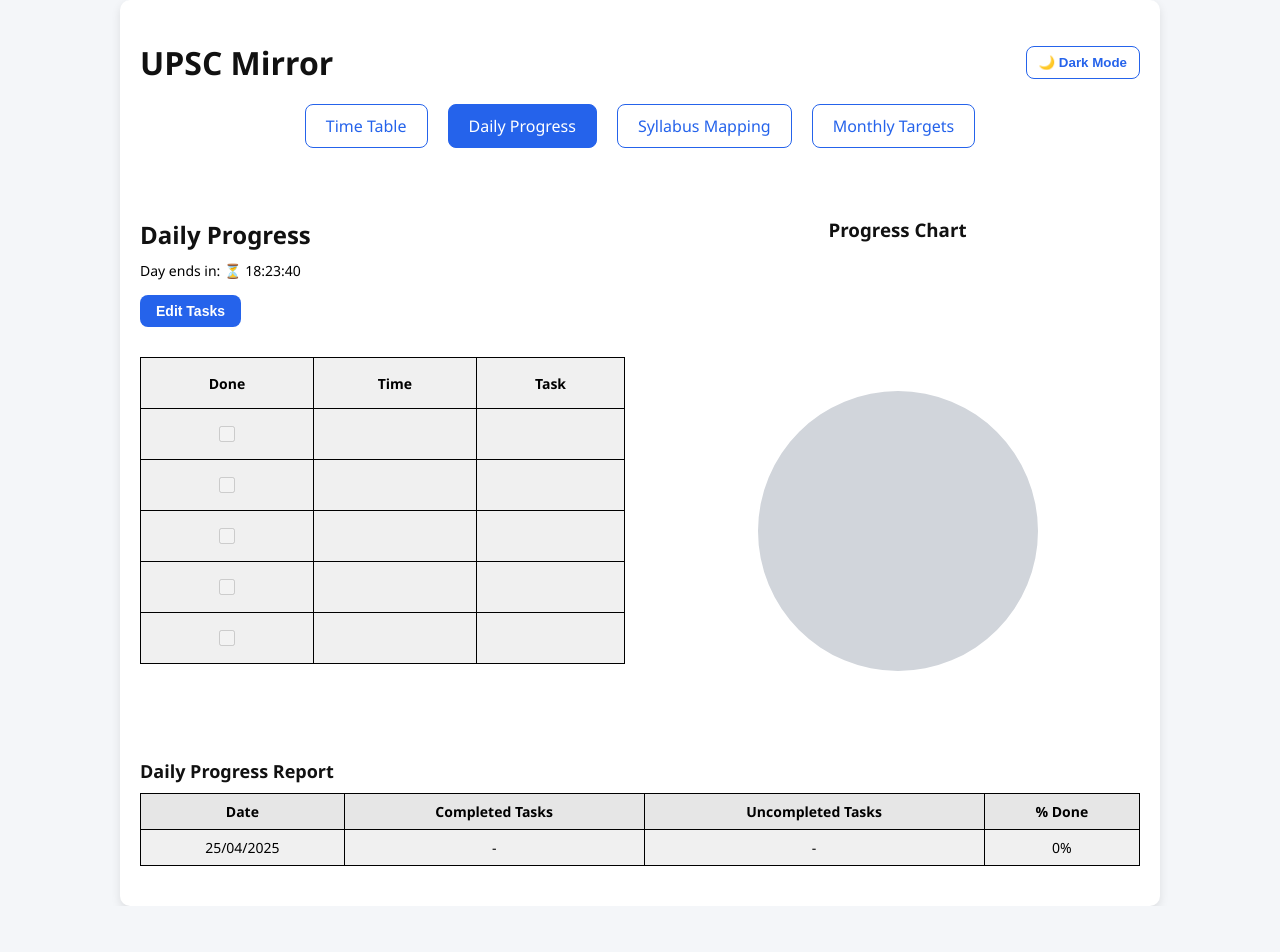
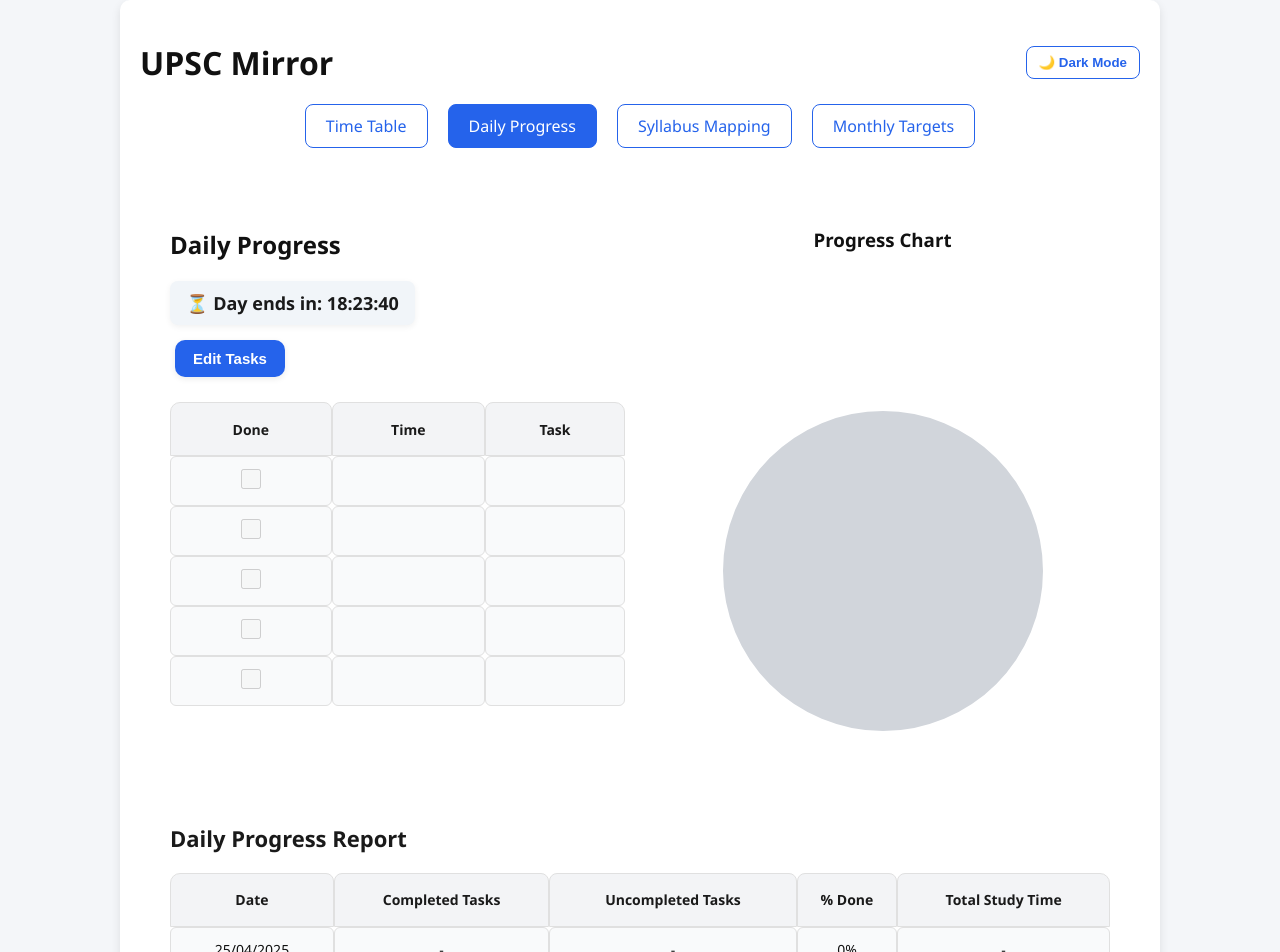
Before and after one commit to AbhinavMaurya0009/UPSC-Dashboard, a React (Create React App) app: page /daily-progress in a window 1280 px wide. Shown: the top 952 px of the page. Before the commit the page ends 906 px from the top, so only its background shows below. Built offline with nearby package versions, Linux system fonts and the light colour scheme.

Commit message:
Initial commit with DailyProgress component and styles

```diff
--- a/src/components/DailyProgress.css
+++ b/src/components/DailyProgress.css
@@ -1,218 +1,273 @@
 :root {
   --bg: #ffffff;
-    --text: #000000;
-    --cell: #f0f0f0;
-    --th: #e6e6e6;
-    --pie-pending: #e2e8f0;
+  --text: #1a1a1a;
+  --cell: #f9fafb;
+  --th: #f3f4f6;
+  --border: #e0e0e0;
   --pie-complete: #2563eb;
+  --pie-pending: #d1d5db;
+  --highlight: #22c55e;
+  --hover-bg: #f3f4f6;
+  --timer-bg: #f1f5f9;
 }
 
 [data-theme='dark'] {
-    --bg: #1e1e2f;
-    --text: #ffffff;
-    --cell: #2a2a3d;
-    --th: #2e2e40;
-    --pie-pending: #4b5563;
+  --bg: #0f172a;
+  --text: #e2e8f0;
+  --cell: #1e293b;
+  --th: #334155;
+  --border: #475569;
   --pie-complete: #3b82f6;
+  --pie-pending: #475569;
+  --highlight: #4ade80;
+  --hover-bg: #1c2a3a;
+  --timer-bg: #1e293b;
 }
 
 body {
   background-color: var(--bg);
   color: var(--text);
+  font-family: 'Inter', 'Segoe UI', sans-serif;
+  margin: 0;
+  padding: 0;
 }
 
+/* Layout */
 .progress-wrapper {
   display: flex;
   flex-direction: column;
   gap: 30px;
-    padding: 20px 0;
+  padding: 30px;
 }
 
 .table-chart-wrapper {
   display: flex;
+  flex-wrap: wrap;
   gap: 30px;
-    flex-wrap: wrap;
   align-items: flex-start;
   justify-content: space-between;
 }
 
-  .table-section {
+.table-section,
+.chart-section {
   flex: 1;
-    min-width: 300px;
+  min-width: 320px;
 }
 
+/* Chart Section Specific */
 .chart-section {
-    flex: 1;
-    min-width: 250px;
+  display: flex;
+  flex-direction: column;
+  align-items: center;
+}
+
+.chart-title {
+  font-size: 22px;
+  font-weight: 600;
+  margin-bottom: 24px;
+  text-align: center;
+}
+
+/* Pie Container & Wrapper */
+.pie-container {
+  width: 100%;
+  max-width: 320px;
+  margin: 0 auto;
+  background: transparent;
+  border-radius: 0;
+  box-shadow: none;
   display: flex;
   flex-direction: column;
   align-items: center;
   justify-content: center;
 }
 
-
-  .reset-button {
-    background-color: #dc2626;
-    color: white;
-    border: none;
-    border-radius: 8px;
-    padding: 8px 14px;
-    font-weight: 500;
-    font-size: 14px;
-    cursor: pointer;
-    transition: background-color 0.2s ease;
-    margin-left: 10px;
-  }
-
-  .reset-button:hover {
-    background-color: #b91c1c;
-  }
-
-  .pie-container {
-    width: 280px;
-    height: 280px;
-    margin-top: 130px;
-    padding: 0px;
-    background-color: transparent;
-    border-radius: 50%;
-    box-shadow: none;
+.pie-wrapper {
+  margin-top: 140px; /* Space between legend and Pie */
+  width: 100%;
   display: flex;
   align-items: center;
   justify-content: center;
 }
 
-  .daily-progress-table {
+.pie-container canvas {
+  max-width: 100%;
+  height: auto;
+}
+
+/* Timer */
+.reverse-timer {
+  background-color: var(--timer-bg);
+  padding: 10px 16px;
+  margin: 10px 0;
+  border-radius: 8px;
+  text-align: center;
+  font-size: 18px;
+  font-weight: 600;
+  color: var(--text);
+  width: fit-content;
+  box-shadow: 0 2px 6px rgba(0, 0, 0, 0.06);
+}
+
+/* Buttons */
+.primary-button,
+.secondary-button,
+.reset-button {
+  border: none;
+  border-radius: 10px;
+  padding: 10px 18px;
+  font-weight: 600;
+  font-size: 15px;
+  cursor: pointer;
+  margin: 5px;
+  box-shadow: 0 2px 6px rgba(0, 0, 0, 0.08);
+  transition: all 0.3s ease;
+}
+
+.primary-button {
+  background-color: var(--pie-complete);
+  color: white;
+}
+
+.primary-button:hover {
+  background-color: #1d4ed8;
+}
+
+.secondary-button {
+  background-color: var(--highlight);
+  color: white;
+}
+
+.secondary-button:hover {
+  background-color: #16a34a;
+}
+
+.reset-button {
+  background-color: #ef4444;
+  color: white;
+}
+
+.reset-button:hover {
+  background-color: #dc2626;
+}
+
+/* Tables */
+.daily-progress-table,
+.report-table {
   width: 100%;
-    border-collapse: collapse;
+  border-collapse: separate;
+  border-spacing: 0;
   margin-top: 20px;
   font-size: 14px;
 }
 
-  .daily-progress-table th {
+.daily-progress-table th,
+.report-table th {
   background-color: var(--th);
   color: var(--text);
   height: 50px;
+  font-weight: 600;
+  border: 1px solid var(--border);
+  border-top-left-radius: 8px;
+  border-top-right-radius: 8px;
 }
 
-  .daily-progress-table th,
-  .daily-progress-table td {
-    border: 1px solid var(--text);
-    text-align: center;
-    vertical-align: middle;
-    height: 50px;
-    padding: 0;
-    background-color: var(--cell);
-    color: var(--text);
+.daily-progress-table th:first-child,
+.report-table th:first-child {
+  border-top-left-radius: 10px;
 }
 
+.daily-progress-table th:last-child,
+.report-table th:last-child {
+  border-top-right-radius: 10px;
+}
+
+.daily-progress-table td,
+.report-table td {
+  border: 1px solid var(--border);
+  text-align: center;
+  padding: 12px 8px;
+  background-color: var(--cell);
+  transition: background-color 0.3s ease, transform 0.2s ease;
+  border-bottom: 1px solid var(--border);
+  border-radius: 6px;
+}
+
+/* Table Row Hover Effect */
+.daily-progress-table tr:hover td,
+.report-table tr:hover td {
+  background-color: var(--hover-bg);
+  transform: translateY(-1px);
+  box-shadow: 0 2px 6px rgba(0, 0, 0, 0.08);
+}
+
+/* Text Inputs */
 input[type="text"] {
   width: 100%;
   height: 100%;
   font-size: 14px;
-    padding: 4px 6px;
+  padding: 8px;
   box-sizing: border-box;
   text-align: center;
-    vertical-align: middle;
-    border: none;
   background-color: transparent;
   color: var(--text);
+  border: none;
+  outline: none;
+  border-radius: 6px;
+  transition: background-color 0.2s, box-shadow 0.2s;
 }
 
+input[type="text"]:focus {
+  background-color: var(--cell);
+  box-shadow: 0 0 0 2px var(--highlight);
+}
+
+/* Static Text */
 .static-text {
   width: 100%;
   height: 100%;
   display: flex;
   justify-content: center;
   align-items: center;
-    color: var(--text);
 }
 
+/* Checkbox */
 input[type="checkbox"] {
-    width: 16px;
-    height: 16px;
-    display: block;
+  width: 20px;
+  height: 20px;
   margin: auto;
+  cursor: pointer;
   accent-color: var(--pie-complete);
 }
 
-  .primary-button {
-    background-color: #2563eb;
-    color: white;
-    border: none;
-    border-radius: 8px;
-    padding: 8px 16px;
-    font-weight: 600;
-    font-size: 14px;
-    cursor: pointer;
-    transition: background-color 0.2s ease;
-    margin-bottom: 10px;
-  }
-
-  .primary-button:hover {
-    background-color: #1e4ed8;
-  }
-
-  .secondary-button {
-    background-color: #38a169;
-    color: white;
-    border: none;
-    border-radius: 8px;
-    padding: 8px 14px;
-    font-weight: 500;
-    font-size: 14px;
-    cursor: pointer;
-    transition: background-color 0.2s ease;
-    margin-left: 10px;
-  }
-
-  .secondary-button:hover {
-    background-color: #2f855a;
-  }
-
+/* Delete Button */
 .delete-button {
   background: transparent;
   border: none;
   font-size: 18px;
   cursor: pointer;
   color: var(--text);
+  transition: color 0.2s ease;
 }
 
 .delete-button:hover {
-    color: red;
+  color: var(--highlight);
 }
 
+/* Report Section */
 .report-section {
   width: 100%;
   margin-top: 40px;
 }
 
 .report-section h3 {
-    font-size: 18px;
-    margin-bottom: 10px;
-  }
-
-  .report-table {
-    width: 100%;
-    border-collapse: collapse;
-    font-size: 14px;
-  }
-
-  .report-table th,
-  .report-table td {
-    border: 1px solid var(--text);
-    padding: 8px;
-    text-align: center;
-    background-color: var(--cell);
+  font-size: 22px;
+  margin-bottom: 20px;
+  font-weight: bold;
   color: var(--text);
 }
 
-  .report-table th {
-    background-color: var(--th);
+.highlight-time {
+  font-weight: bold;
+  color: var(--highlight);
 }
-
-  .reverse-timer {
-    font-size: 14px;
-    color: var(--text);
-    margin-top: -10px;
-    margin-bottom: 15px;
-  }
--- a/src/components/DailyProgress.js
+++ b/src/components/DailyProgress.js
@@ -5,26 +5,54 @@ import { Chart as ChartJS, ArcElement, Tooltip, Legend } from 'chart.js';
 
 ChartJS.register(ArcElement, Tooltip, Legend);
 
+const parseTimeToMinutes = (timeStr) => {
+  if (!timeStr) return 0;
+
+  const cleaned = timeStr.trim().toLowerCase();
+
+  const rangeMatch = cleaned.match(/^(\d{1,2})(?::(\d{2}))?-(\d{1,2})(?::(\d{2}))?$/);
+  if (rangeMatch) {
+    const startHour = parseInt(rangeMatch[1], 10);
+    const startMin = parseInt(rangeMatch[2] || '0', 10);
+    const endHour = parseInt(rangeMatch[3], 10);
+    const endMin = parseInt(rangeMatch[4] || '0', 10);
+    const startTotal = startHour * 60 + startMin;
+    const endTotal = endHour * 60 + endMin;
+    return Math.max(endTotal - startTotal, 0);
+  }
+
+  const hrMinMatch = cleaned.match(/^(\d+)\s*h(?:\s*(\d+)\s*m)?$/);
+  if (hrMinMatch) {
+    const hours = parseInt(hrMinMatch[1], 10);
+    const minutes = hrMinMatch[2] ? parseInt(hrMinMatch[2], 10) : 0;
+    return hours * 60 + minutes;
+  }
+
+  const minOnlyMatch = cleaned.match(/^(\d+)\s*m$/);
+  if (minOnlyMatch) return parseInt(minOnlyMatch[1], 10);
+
+  const colonMatch = cleaned.match(/^(\d{1,2}):(\d{2})$/);
+  if (colonMatch) {
+    const hours = parseInt(colonMatch[1], 10);
+    const minutes = parseInt(colonMatch[2], 10);
+    return hours * 60 + minutes;
+  }
+
+  if (!isNaN(Number(cleaned))) return Number(cleaned);
+
+  return 0;
+};
+
 const DailyProgress = () => {
   const [editMode, setEditMode] = useState(false);
-
   const [rows, setRows] = useState(() => {
     const saved = localStorage.getItem('dailyProgressRows');
-    return saved
-      ? JSON.parse(saved)
-      : Array.from({ length: 5 }, (_, i) => ({
-          id: i + 1,
-          time: '',
-          task: '',
-          completed: false
-        }));
+    return saved ? JSON.parse(saved) : Array.from({ length: 5 }, (_, i) => ({ id: i + 1, time: '', task: '', completed: false }));
   });
-
   const [report, setReport] = useState(() => {
     const saved = localStorage.getItem('dailyProgressReport');
     return saved ? JSON.parse(saved) : [];
   });
-
   const [remainingTime, setRemainingTime] = useState('');
   const [currentDate, setCurrentDate] = useState(new Date().toDateString());
 
@@ -34,7 +62,6 @@ const DailyProgress = () => {
     const uncompleted = valid.length - completed;
     const percentage = valid.length ? Math.round((completed / valid.length) * 100) : 0;
     const today = new Date().toLocaleDateString('en-GB');
-
     const newEntry = { date: today, completed, uncompleted, percentage };
 
     setReport(prev => {
@@ -52,12 +79,7 @@ const DailyProgress = () => {
 
       if (now.toDateString() !== currentDate) {
         setCurrentDate(now.toDateString());
-        const resetRows = Array.from({ length: 5 }, (_, i) => ({
-          id: i + 1,
-          time: '',
-          task: '',
-          completed: false
-        }));
+        const resetRows = Array.from({ length: 5 }, (_, i) => ({ id: i + 1, time: '', task: '', completed: false }));
         setRows(resetRows);
         updateReport(resetRows);
       }
@@ -80,48 +102,30 @@ const DailyProgress = () => {
   }, [report]);
 
   const toggleEdit = () => setEditMode(!editMode);
-
   const handleChange = (index, field, value) => {
     const updated = [...rows];
     updated[index][field] = value;
     setRows(updated);
     updateReport(updated);
   };
-
   const handleCheck = (index) => {
     const updated = [...rows];
     updated[index].completed = !updated[index].completed;
     setRows(updated);
     updateReport(updated);
   };
-
   const handleAddRow = () => {
-    const updated = [
-      ...rows,
-      {
-        id: Date.now(),
-        time: '',
-        task: '',
-        completed: false
-      }
-    ];
+    const updated = [...rows, { id: Date.now(), time: '', task: '', completed: false }];
     setRows(updated);
     updateReport(updated);
   };
-
   const handleDeleteRow = (id) => {
-    const updated = rows.filter((row) => row.id !== id);
+    const updated = rows.filter(row => row.id !== id);
     setRows(updated);
     updateReport(updated);
   };
-
   const handleResetRows = () => {
-    const resetRows = Array.from({ length: 5 }, (_, i) => ({
-      id: i + 1,
-      time: '',
-      task: '',
-      completed: false
-    }));
+    const resetRows = Array.from({ length: 5 }, (_, i) => ({ id: i + 1, time: '', task: '', completed: false }));
     setRows(resetRows);
     localStorage.setItem('dailyProgressRows', JSON.stringify(resetRows));
   };
@@ -143,18 +147,27 @@ const DailyProgress = () => {
             ],
         borderWidth: 0,
         hoverOffset: 12,
-      },
-    ],
+      }
+    ]
   };
-
   const pieOptions = {
     plugins: {
+      legend: {
+        display: validRows.length !== 0,
+        position: 'top',
+        labels: {
+          padding: 24, // <-- Adds vertical spacing between legend and pie
+          color: getComputedStyle(document.body).getPropertyValue('--text').trim(),
+          font: {
+            size: 14,
+            weight: '600'
+          }
+        }
+      },
       tooltip: {
         callbacks: {
           label: function (context) {
-            if (validRows.length === 0) {
-              return 'No tasks assigned';
-            }
+            if (validRows.length === 0) return 'No tasks assigned';
             const label = context.label;
             const value = context.raw;
             const total = context.chart.data.datasets[0].data.reduce((a, b) => a + b, 0);
@@ -162,34 +175,24 @@ const DailyProgress = () => {
             return `${label}: ${value} task(s) - ${percentage}%`;
           }
         }
-      },
-      legend: {
-        display: validRows.length !== 0,
-        labels: {
-          color: getComputedStyle(document.body).getPropertyValue('--text').trim(),
-          font: { weight: '500' }
-        }
       }
     }
   };
+
 
   return (
     <div className="progress-wrapper">
       <div className="table-chart-wrapper">
         <div className="table-section">
           <h2>Daily Progress</h2>
-          <p className="reverse-timer">Day ends in: ⏳ {remainingTime}</p>
+          <p className="reverse-timer">⏳ Day ends in: {remainingTime}</p>
           <button className="primary-button" onClick={toggleEdit}>
             {editMode ? 'Save Changes' : 'Edit Tasks'}
           </button>
           {editMode && (
             <>
-              <button className="secondary-button" onClick={handleAddRow}>
-                + Add Task
-              </button>
-              <button className="reset-button" onClick={handleResetRows}>
-                Reset Tasks
-              </button>
+              <button className="secondary-button" onClick={handleAddRow}>+ Add Task</button>
+              <button className="reset-button" onClick={handleResetRows}>Reset Tasks</button>
             </>
           )}
 
@@ -250,7 +253,10 @@ const DailyProgress = () => {
         <div className="chart-section">
           <h3>Progress Chart</h3>
           <div className="pie-container">
+            <div className="pie-wrapper">
             <Pie data={pieData} options={pieOptions} />
+            </div>
+
           </div>
         </div>
       </div>
@@ -264,21 +270,28 @@ const DailyProgress = () => {
               <th>Completed Tasks</th>
               <th>Uncompleted Tasks</th>
               <th>% Done</th>
+              <th>Total Study Time</th>
             </tr>
           </thead>
           <tbody>
             {(() => {
               const today = new Date().toLocaleDateString('en-GB');
               const todayRows = rows.filter(row => row.time.trim() && row.task.trim());
-              const completedTasks = todayRows.filter(row => row.completed).map(row => row.task);
-              const uncompletedTasks = todayRows.filter(row => !row.completed).map(row => row.task);
+              const completedTasks = todayRows.filter(row => row.completed);
+              const uncompletedTasks = todayRows.filter(row => !row.completed);
               const percentage = todayRows.length ? Math.round((completedTasks.length / todayRows.length) * 100) : 0;
+              const totalCompletedMinutes = completedTasks.reduce((acc, row) => acc + parseTimeToMinutes(row.time), 0);
+              const hours = Math.floor(totalCompletedMinutes / 60);
+              const minutes = totalCompletedMinutes % 60;
+              const formatted = totalCompletedMinutes > 0 ? `${hours}h ${minutes}m` : '-';
+
               return (
                 <tr>
                   <td>{today}</td>
-                  <td>{completedTasks.join(', ') || '-'}</td>
-                  <td>{uncompletedTasks.join(', ') || '-'}</td>
+                  <td>{completedTasks.map(row => row.task).join(', ') || '-'}</td>
+                  <td>{uncompletedTasks.map(row => row.task).join(', ') || '-'}</td>
                   <td>{percentage}%</td>
+                  <td>{formatted}</td>
                 </tr>
               );
             })()}
--- a/src/components/MonthlyTargets.js
+++ b/src/components/MonthlyTargets.js
@@ -255,7 +255,10 @@ const MonthlyProgress = () => {
         <div className="chart-section">
           <h3>Progress Chart</h3>
           <div className="pie-container">
+            <div className='pie-wrapper'>
             <Pie data={pieData} options={pieOptions} />
+
+            </div>
           </div>
         </div>
       </div>
--- a/src/components/TimeTable.css
+++ b/src/components/TimeTable.css
@@ -1,112 +1,156 @@
 :root {
-    --bg: #ffffff;
-    --text: #000000;
-    --input-bg: transparent;
-    --input-focus-bg: #f0faff;
-    --border: #000000;
-    --th-bg: #f0f0f0;
+  --bg: #f9fafb;
+  --text: #1a1a1a;
+  --input-bg: #ffffff;
+  --input-focus-bg: #f0f9ff;
+  --border: #e5e7eb;
+  --th-bg: #f3f4f6;
+  --cell: #ffffff;
+  --hover-bg: #eff6ff;
+  --accent: #2563eb;
+  --danger: #ef4444;
+  --radius: 12px;
+  --shadow: 0 2px 8px rgba(0, 0, 0, 0.06);
+  --focus-ring: 0 0 0 3px rgba(37, 99, 235, 0.35);
 }
 
 [data-theme='dark'] {
-    --bg: #1e1e2f;
-    --text: #ffffff;
-    --input-bg: #2a2a3d;
-    --input-focus-bg: #334;
-    --border: #cccccc;
-    --th-bg: #2e2e40;
+  --bg: #0f172a;
+  --text: #f1f5f9;
+  --input-bg: #1f2937;
+  --input-focus-bg: #334155;
+  --border: #475569;
+  --th-bg: #1e293b;
+  --cell: #1f2937;
+  --hover-bg: rgba(59, 130, 246, 0.08);
+  --accent: #3b82f6;
+  --danger: #f87171;
+  --shadow: 0 4px 12px rgba(0, 0, 0, 0.25);
+  --focus-ring: 0 0 0 3px rgba(59, 130, 246, 0.4);
 }
 
 body {
   background-color: var(--bg);
   color: var(--text);
+  font-family: 'Inter', 'Segoe UI', sans-serif;
+  margin: 0;
+  padding: 0;
+  transition: background-color 0.3s ease, color 0.3s ease;
 }
+
+/* Reset Button */
 .reset-button {
-    padding: 8px 14px;
-    background-color: #972727;
+  padding: 10px 18px;
+  background-color: var(--danger);
   color: white;
   border: none;
-    border-radius: 5px;
+  border-radius: var(--radius);
+  font-weight: 600;
+  font-size: 15px;
   cursor: pointer;
+  transition: transform 0.2s ease, box-shadow 0.2s ease;
+  box-shadow: var(--shadow);
 }
 
 .reset-button:hover {
-    background-color: #972727;
+  background-color: #dc2626;
+  transform: scale(1.02);
 }
 
-
-  /* Time Table Styling */
+/* Time Table */
 .timetable {
   width: 100%;
-    border-collapse: collapse;
-    margin-top: 20px;
-    table-layout: fixed;
+  border-collapse: separate;
+  border-spacing: 0;
+  margin-top: 24px;
+  font-size: 15px;
+  border-radius: var(--radius);
+  overflow: hidden;
+  box-shadow: var(--shadow);
 }
 
 .timetable th {
-    border: 1px solid var(--border);
-    padding: 0;
-    text-align: center;
-    vertical-align: middle;
-    height: 80px;
   background-color: var(--th-bg);
   color: var(--text);
-    font-weight: bold;
+  font-weight: 700;
+  padding: 16px;
+  text-align: center;
+  border-bottom: 1px solid var(--border);
+  font-size: 16px;
+  letter-spacing: 0.3px;
 }
 
+/* STATIC TD CELL */
 .timetable td {
+  background-color: var(--cell);
+  color: var(--text);
   border: 1px solid var(--border);
-    padding: 0;
+  padding: 14px 12px;
   text-align: center;
-    vertical-align: middle;
-    height: 80px;
-    word-wrap: break-word;
-    white-space: pre-wrap;
-    background-color: var(--bg);
-    color: var(--text);
+  height: 75px;
+  border-radius: 8px;
+  transition: background-color 0.3s ease, box-shadow 0.3s ease, transform 0.2s ease;
+  box-shadow: 0 2px 5px rgba(0, 0, 0, 0.05);
   position: relative;
+  z-index: 1;
 }
 
-  /* Prevent blank cells from collapsing */
+/* HOVER TD CELL – BEAUTIFUL */
+.timetable tr:hover td {
+  background-color: var(--hover-bg);
+  transform: translateY(-2px);
+  box-shadow: 0 6px 14px rgba(59, 130, 246, 0.25);
+  border: 1px solid rgba(59, 130, 246, 0.3);
+  z-index: 3;
+}
+
+/* Empty cell fallback */
 .timetable td:empty::after {
-    content: " ";
+  content: "";
   visibility: hidden;
   display: inline-block;
 }
 
-  /* Input Style (when editing) */
+/* Input Field */
 input {
-    width: 96%;
-    height: 80px;
+  width: 100%;
+  height: 100%;
+  font-size: 15px;
+  font-weight: 500;
+  padding: 10px;
   text-align: center;
-    display: flex;
-    align-items: center;
-    justify-content: center;
-    box-sizing: border-box;
-    border: none;
-    outline: none;
-    font-size: 14px;
   background-color: var(--input-bg);
   color: var(--text);
+  border: 1px solid transparent;
+  outline: none;
+  border-radius: 8px;
+  transition: all 0.25s ease;
+  box-sizing: border-box;
 }
 
 input:focus {
   background-color: var(--input-focus-bg);
-    border: 1px solid #0077cc;
+  border: 1px solid var(--accent);
+  box-shadow: var(--focus-ring);
+  z-index: 3;
 }
 
-  /* Button Style (Edit/Save) */
+/* Primary Button (Edit/Save) */
 .primary-button {
-    background-color: #2563eb;
+  background-color: var(--accent);
   color: white;
   border: none;
-    border-radius: 8px;
-    padding: 8px 16px;
+  border-radius: var(--radius);
+  padding: 10px 22px;
   font-weight: 600;
-    font-size: 14px;
+  font-size: 15px;
   cursor: pointer;
-    transition: background-color 0.2s ease;
+  margin-top: 16px;
+  transition: background-color 0.3s ease, transform 0.2s ease;
+  box-shadow: var(--shadow);
 }
 
 .primary-button:hover {
-    background-color: #1e4ed8;
+  background-color: #1d4ed8;
+  transform: translateY(-1px);
 }
```
Lines whose indentation alone changed are shown as unchanged.
